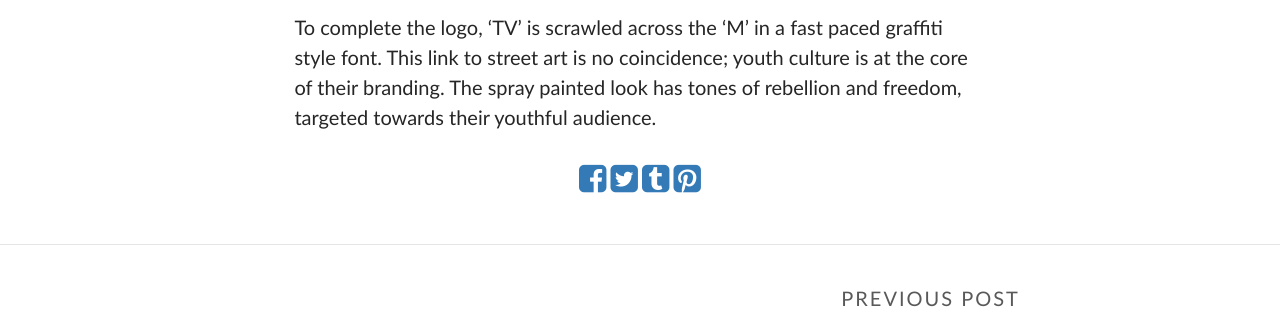
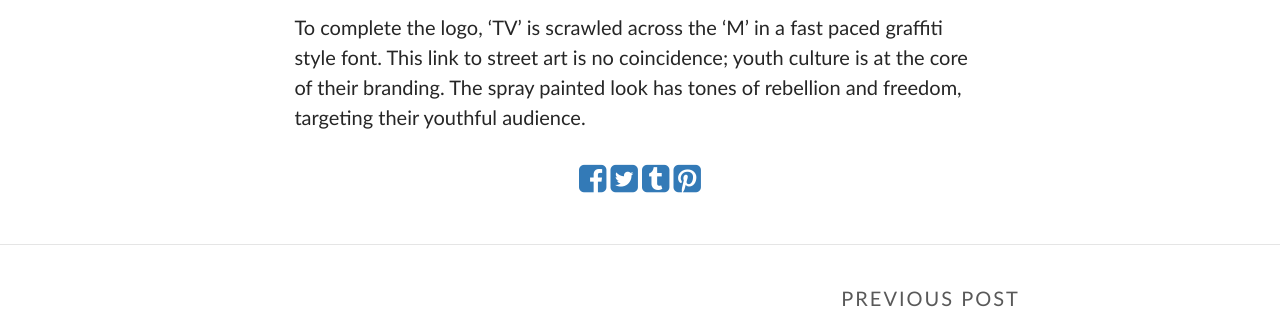
Before and after one commit to lauracutting/typetune, a Jekyll site: the page built from _posts/2020-10-06-mtv-the-visualization-of-music.md, in a window 1280 px wide. Shown: the part 347-656 px from the top of the page. Built offline with Jekyll 4.4.1, drawn with Linux system fonts in a browser that asks for light colours; some web fonts are replaced.

Commit message:
Update Post “2020-10-06-mtv-the-visualization-of-music”

```diff
--- a/_posts/2020-10-06-mtv-the-visualization-of-music.md
+++ b/_posts/2020-10-06-mtv-the-visualization-of-music.md
@@ -8,4 +8,4 @@ MTV was introduced as a 24/7 music video channel in 1981, a time when the visual
 
 
 
-To complete the logo, 'TV' is scrawled across the 'M' in a fast paced graffiti style font. This link to street art is no coincidence; youth culture is at the core of their branding. The spray painted look has tones of rebellion and freedom, targeted towards their youthful audience.
+To complete the logo, 'TV' is scrawled across the 'M' in a fast paced graffiti style font. This link to street art is no coincidence; youth culture is at the core of their branding. The spray painted look has tones of rebellion and freedom, targeting their youthful audience.
```
